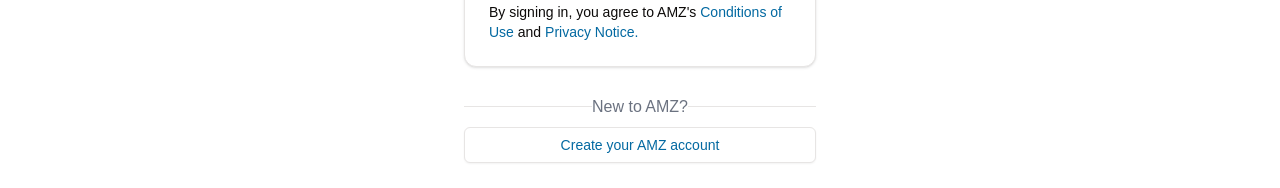
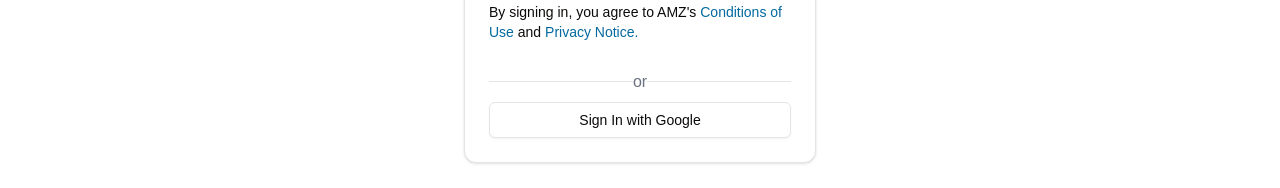
Before and after one commit to Eugensson/amz, a Next.js app: page /sign-in in a window 1280 px wide. Shown: the part 435-623 px from the top of the page. Built offline with nearby package versions, Linux system fonts and the light colour scheme; no server answers.

Commit message:
Implement OAuth with Google

```diff
--- /dev/null
+++ b/app/(auth)/sign-in/google-signin-form.tsx
@@ -0,0 +1,25 @@
+"use client";
+
+import { useFormStatus } from "react-dom";
+
+import { Button } from "@/components/ui/button";
+
+import { SignInWithGoogle } from "@/lib/actions/user.actions";
+
+export const GoogleSignInForm = () => {
+  const SignInButton = () => {
+    const { pending } = useFormStatus();
+
+    return (
+      <Button disabled={pending} className="w-full" variant="outline">
+        {pending ? "Redirecting to Google..." : "Sign In with Google"}
+      </Button>
+    );
+  };
+
+  return (
+    <form action={SignInWithGoogle}>
+      <SignInButton />
+    </form>
+  );
+};
--- a/app/(auth)/sign-in/page.tsx
+++ b/app/(auth)/sign-in/page.tsx
@@ -4,6 +4,7 @@
 
 import { Button } from "@/components/ui/button";
 import { SeparatorWithOr } from "@/components/shared/separator-or";
+import { GoogleSignInForm } from "@/app/(auth)/sign-in/google-signin-form";
 import { Card, CardContent, CardHeader, CardTitle } from "@/components/ui/card";
 import { CredentialsSignInForm } from "@/app/(auth)/sign-in/credentials-signin-form";
 
@@ -37,6 +38,10 @@
         </CardHeader>
         <CardContent>
           <CredentialsSignInForm />
+          <SeparatorWithOr />
+          <div className="mt-4">
+            <GoogleSignInForm />
+          </div>
         </CardContent>
       </Card>
       <SeparatorWithOr>New to {APP_NAME}?</SeparatorWithOr>
--- a/auth.ts
+++ b/auth.ts
@@ -1,4 +1,5 @@
 import bcrypt from "bcryptjs";
+import Google from "next-auth/providers/google";
 import { MongoDBAdapter } from "@auth/mongodb-adapter";
 import NextAuth, { type DefaultSession } from "next-auth";
 import CredentialsProvider from "next-auth/providers/credentials";
@@ -29,6 +30,9 @@
   },
   adapter: MongoDBAdapter(client),
   providers: [
+    Google({
+      allowDangerousEmailAccountLinking: true,
+    }),
     CredentialsProvider({
       credentials: {
         email: { type: "email" },
--- a/components/shared/footer.tsx
+++ b/components/shared/footer.tsx
@@ -27,7 +27,7 @@
           <Link href="/page/help">Help</Link>
         </div>
         <div className="flex justify-center text-sm">
-          <p> &copy;2024 {APP_NAME} Inc. or its affiliates</p>
+          <p> &copy;2025 {APP_NAME} Inc. or its affiliates</p>
         </div>
         <div className="mt-8 flex justify-center text-sm text-gray-400">
           123, Main Street, Anytown, CA, Zip 12345 | +1 (123) 456-7890
--- a/lib/actions/user.actions.ts
+++ b/lib/actions/user.actions.ts
@@ -14,6 +14,10 @@
 
 export const signInWithCredentials = async (user: IUserSignIn) => {
   return await signIn("credentials", { ...user, redirect: false });
+};
+
+export const SignInWithGoogle = async () => {
+  await signIn("google");
 };
 export const SignOut = async () => {
   const redirectTo = await signOut({ redirect: false });
```
